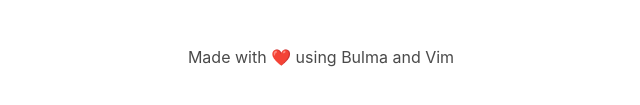
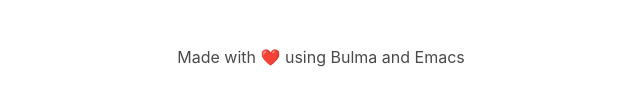
Before and after one commit to Trunkol/Trunkol.github.io, a plain HTML site: page index.html in a window 1280 px wide. Shown: the part 373-478 px from the top of the page, 319-959 px from the left. Drawn offline with nearby package versions, Linux system fonts and the light colour scheme.

Commit message:
changing vim by emacs in my life

```diff
--- a/index.html
+++ b/index.html
@@ -132,7 +132,7 @@
       <div class="content has-text-centered">
         Made with
         <span class="bd-emoji">❤️</span>
-        using Bulma and Vim
+        using Bulma and Emacs
       </div>
     </div>
   </footer>
```
